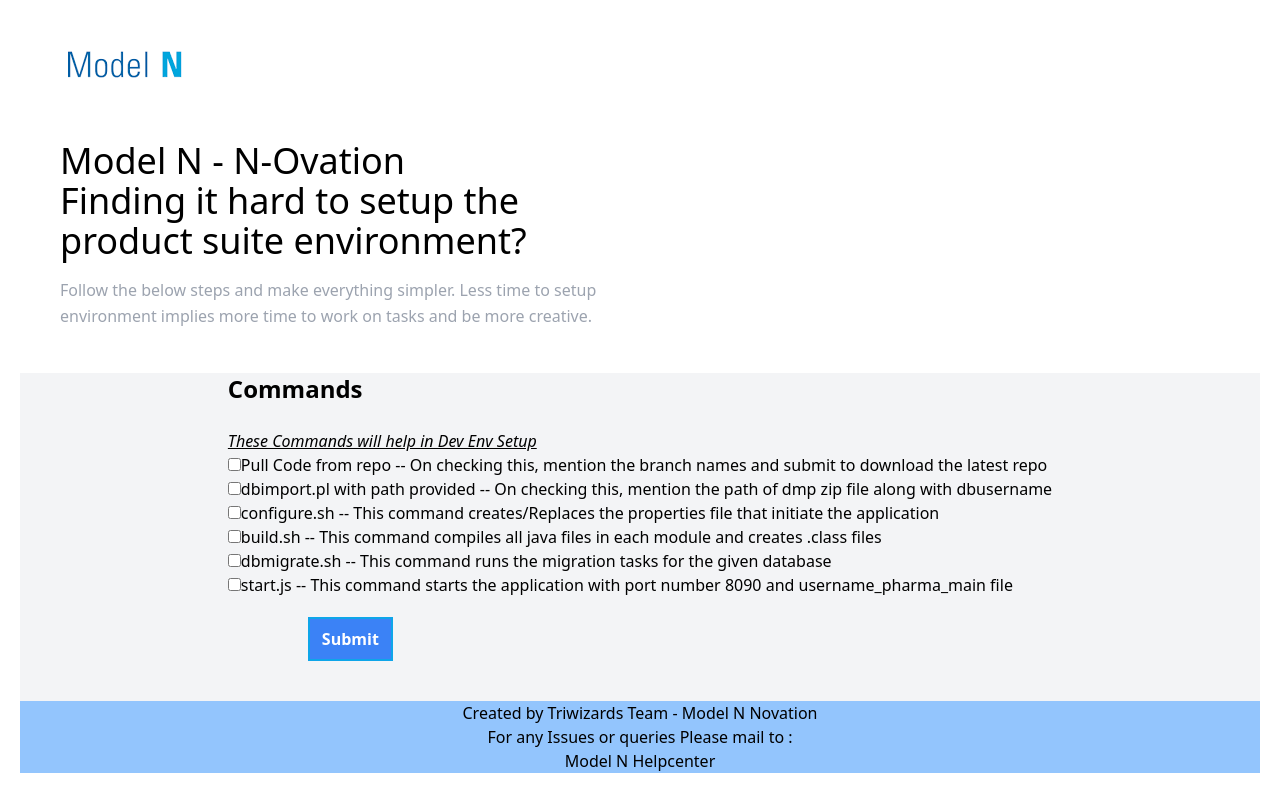
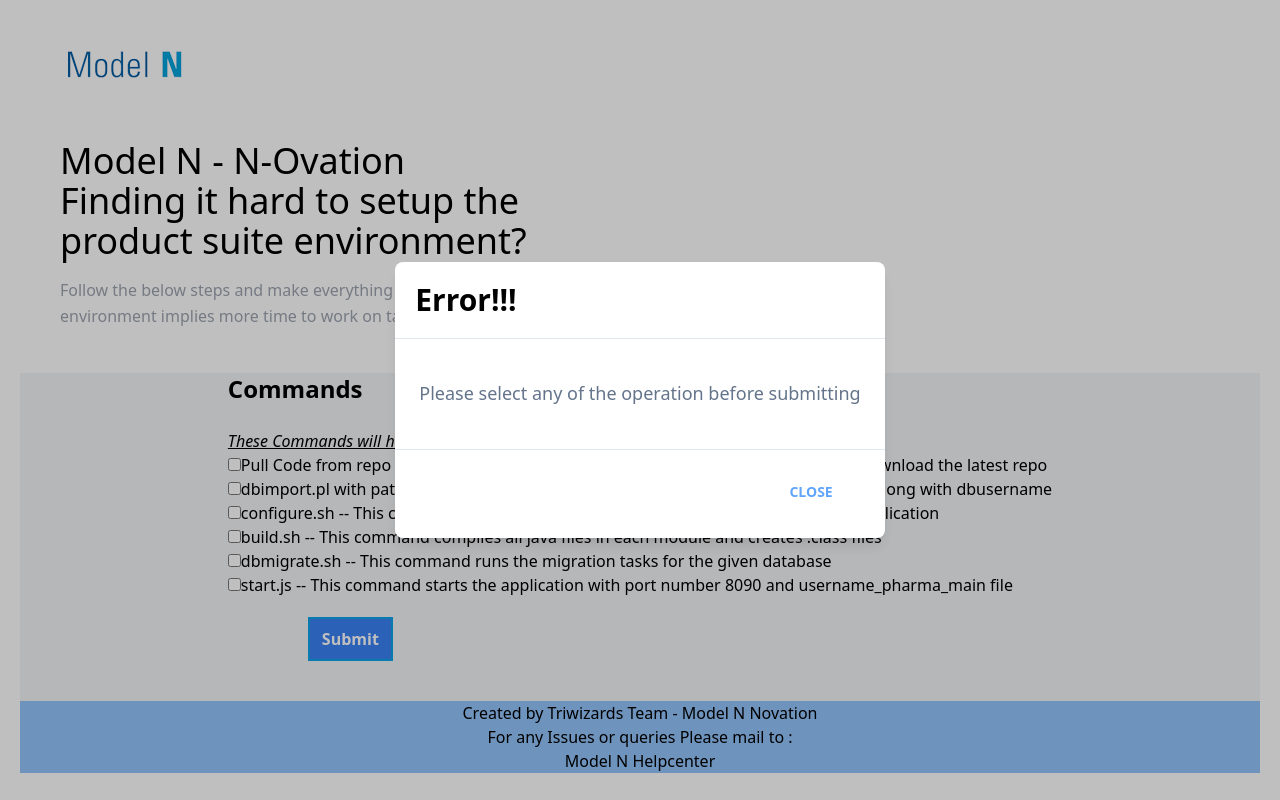
Before and after one commit to vineeth-119/novation, a React (Create React App) app: page / in a window 1280 px wide. Both pictures are taken after a click on the button "Submit". Built offline with nearby package versions, Linux system fonts and the light colour scheme.

Commit message:
added modal for onsubmit

```diff
--- a/src/App.js
+++ b/src/App.js
@@ -7,6 +7,8 @@
   const [commandsToRun,setCommandsToRun]=useState([]);
   const [isChecked, setIsChecked] = React.useState(false);
   const [isChecked1, setIsChecked1] = React.useState(false);
+  const [showModal, setShowModal] = React.useState(false);
+  const [showModal1, setShowModal1] = React.useState(false);
 
   const handleChange=(e)=>{
     const value=e.target.value;
@@ -36,6 +38,13 @@
   const handleSubmit = (e) =>{
     e.preventDefault();
     console.log(commandsToRun);
+    if(commandsToRun.length===0){
+      setShowModal1(true)
+    }
+    else
+    {
+    setShowModal(true);
+    }
   }
 
   return(
@@ -88,6 +97,95 @@
         </ul>
 
        <button className=" justify-center ml-20 mt-5 mb-10 border-solid border-2 border-sky-500 bg-blue-500" type="submit" ><p className='px-3 py-2 text-white'><b>Submit</b></p></button>
+       {showModal1 ? (
+        <>
+          <div
+            className="justify-center items-center flex overflow-x-hidden overflow-y-auto fixed inset-0 z-50 outline-none focus:outline-none"
+          >
+            <div className="relative w-auto my-6 mx-auto max-w-3xl">
+              {/*content*/}
+              <div className="border-0 rounded-lg shadow-lg relative flex flex-col w-full bg-white outline-none focus:outline-none">
+                {/*header*/}
+                <div className="flex items-start justify-between p-5 border-b border-solid border-slate-200 rounded-t">
+                  <h3 className="text-3xl font-semibold">
+                    Error!!!
+                  </h3>
+                  <button
+                    className="p-1 ml-auto bg-transparent border-0 text-black opacity-5 float-right text-3xl leading-none font-semibold outline-none focus:outline-none"
+                    onClick={() => setShowModal1(false)}
+                  >
+                    <span className="bg-transparent text-black opacity-5 h-6 w-6 text-2xl block outline-none focus:outline-none">
+                      ×
+                    </span>
+                  </button>
+                </div>
+                {/*body*/}
+                <div className="relative p-6 flex-auto">
+                  <p className="my-4 text-slate-500 text-lg leading-relaxed">
+                   Please select any of the operation before submitting
+                  </p>
+                </div>
+                {/*footer*/}
+                <div className="flex items-center justify-end p-6 border-t border-solid border-slate-200 rounded-b">
+                  <button
+                    className="text-blue-400 background-transparent font-bold uppercase px-6 py-2 text-sm outline-none focus:outline-none mr-1 mb-1 ease-linear transition-all duration-150"
+                    type="button"
+                    onClick={() => setShowModal1(false)}
+                  >
+                    Close
+                  </button>
+                </div>
+              </div>
+            </div>
+          </div>
+          <div className="opacity-25 fixed inset-0 z-40 bg-black"></div>
+        </>
+      ) : null}
+       {showModal ? (
+        <>
+          <div
+            className="justify-center items-center flex overflow-x-hidden overflow-y-auto fixed inset-0 z-50 outline-none focus:outline-none"
+          >
+            <div className="relative w-auto my-6 mx-auto max-w-3xl">
+              {/*content*/}
+              <div className="border-0 rounded-lg shadow-lg relative flex flex-col w-full bg-white outline-none focus:outline-none">
+                {/*header*/}
+                <div className="flex items-start justify-between p-5 border-b border-solid border-slate-200 rounded-t">
+                  <h3 className="text-3xl font-semibold">
+                    Success!!!
+                  </h3>
+                  <button
+                    className="p-1 ml-auto bg-transparent border-0 text-black opacity-5 float-right text-3xl leading-none font-semibold outline-none focus:outline-none"
+                    onClick={() => setShowModal(false)}
+                  >
+                    <span className="bg-transparent text-black opacity-5 h-6 w-6 text-2xl block outline-none focus:outline-none">
+                      ×
+                    </span>
+                  </button>
+                </div>
+                {/*body*/}
+                <div className="relative p-6 flex-auto">
+                  <p className="my-4 text-slate-500 text-lg leading-relaxed">
+                   The process to setup your respective commands has begun..
+                   Take a coffee and relax...
+                  </p>
+                </div>
+                {/*footer*/}
+                <div className="flex items-center justify-end p-6 border-t border-solid border-slate-200 rounded-b">
+                  <button
+                    className="text-blue-400 background-transparent font-bold uppercase px-6 py-2 text-sm outline-none focus:outline-none mr-1 mb-1 ease-linear transition-all duration-150"
+                    type="button"
+                    onClick={() => setShowModal(false)}
+                  >
+                    Close
+                  </button>
+                </div>
+              </div>
+            </div>
+          </div>
+          <div className="opacity-25 fixed inset-0 z-40 bg-black"></div>
+        </>
+      ) : null}
       </form>
     </div>
     </div>
```
Also changed, not shown: 2 other files (tests, documents, lock files or other folders).
